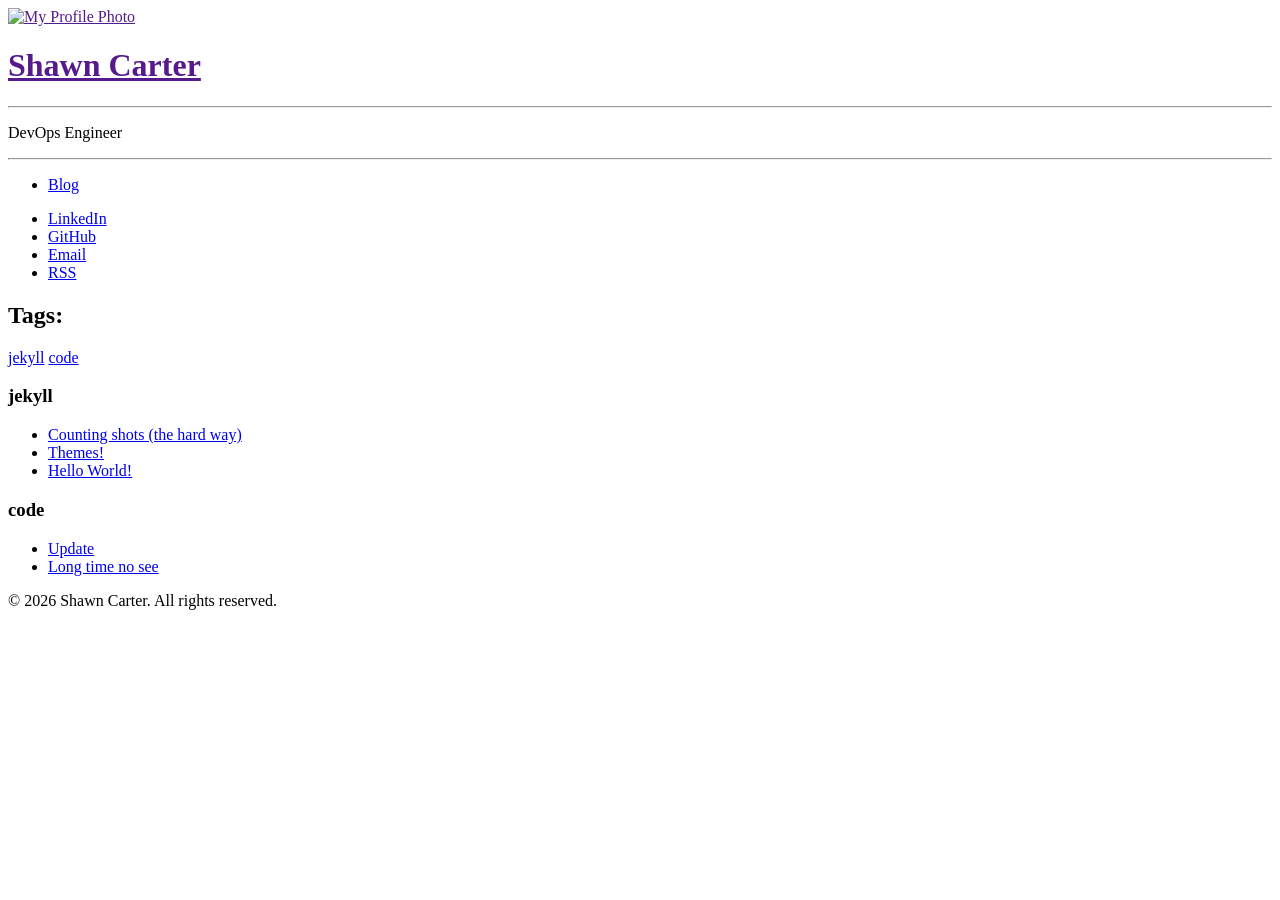
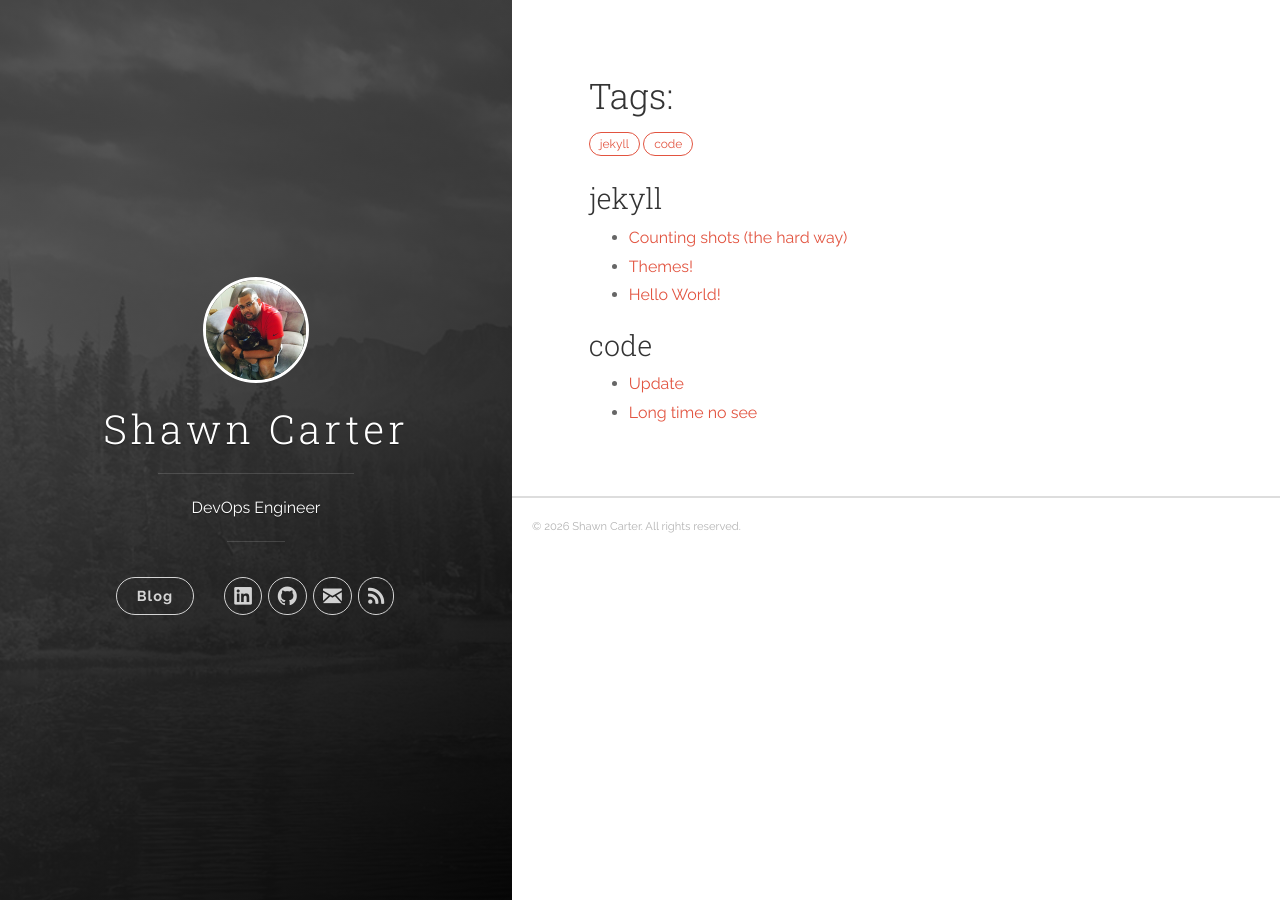
Before and after one commit to darkmagi2/darkmagi2.github.io, a Jekyll site: the page built from tags.md, in a window 1280 px wide. Built offline with Jekyll 4.4.1, drawn with Linux system fonts in a browser that asks for light colours; nearby versions of some CDN libraries.

Commit message:
Update links in HTML templates to ensure proper base URL handling, enhancing navigation and resource loading across the site.

```diff
--- a/_includes/footer.html
+++ b/_includes/footer.html
@@ -3,7 +3,7 @@
 </footer>
 
 <script type="text/javascript" src="https://ajax.googleapis.com/ajax/libs/jquery/1.11.3/jquery.min.js"></script>
-<script type="text/javascript" src="{{ "js/main.js" | prepend: site.baseurl }}"></script>
+<script type="text/javascript" src="{{ "/js/main.js" | prepend: site.baseurl }}"></script>
 {% if site.google_analytics and jekyll.environment != "development" %}
 <script>
   (function(i,s,o,g,r,a,m){i['GoogleAnalyticsObject']=r;i[r]=i[r]||function(){
--- a/_includes/head.html
+++ b/_includes/head.html
@@ -20,27 +20,27 @@
   <meta property="og:title" content="{{ site.title }}">
   <meta property="og:description" content="{{ site.description }}">
 
-  <link rel="apple-touch-icon" sizes="57x57" href="{{ "images/favicons/apple-touch-icon-57x57.png" | prepend: site.baseurl }}">
-  <link rel="apple-touch-icon" sizes="60x60" href="{{ "images/favicons/apple-touch-icon-60x60.png" | prepend: site.baseurl }}">
-  <link rel="apple-touch-icon" sizes="72x72" href="{{ "images/favicons/apple-touch-icon-72x72.png" | prepend: site.baseurl }}">
-  <link rel="apple-touch-icon" sizes="76x76" href="{{ "images/favicons/apple-touch-icon-76x76.png" | prepend: site.baseurl }}">
-  <link rel="apple-touch-icon" sizes="114x114" href="{{ "images/favicons/apple-touch-icon-114x114.png" | prepend: site.baseurl }}">
-  <link rel="apple-touch-icon" sizes="120x120" href="{{ "images/favicons/apple-touch-icon-120x120.png" | prepend: site.baseurl }}">
-  <link rel="apple-touch-icon" sizes="144x144" href="{{ "images/favicons/apple-touch-icon-144x144.png" | prepend: site.baseurl }}">
-  <link rel="apple-touch-icon" sizes="152x152" href="{{ "images/favicons/apple-touch-icon-152x152.png" | prepend: site.baseurl }}">
-  <link rel="apple-touch-icon" sizes="180x180" href="{{ "images/favicons/apple-touch-icon-180x180.png" | prepend: site.baseurl }}">
-  <link rel="icon" type="image/png" href="{{ "images/favicons/favicon-32x32.png" | prepend: site.baseurl }}" sizes="32x32">
-  <link rel="icon" type="image/png" href="{{ "images/favicons/favicon-194x194.png" | prepend: site.baseurl }}" sizes="194x194">
-  <link rel="icon" type="image/png" href="{{ "images/favicons/favicon-96x96.png" | prepend: site.baseurl }}" sizes="96x96">
-  <link rel="icon" type="image/png" href="{{ "images/favicons/android-chrome-192x192.png" | prepend: site.baseurl }}" sizes="192x192">
-  <link rel="icon" type="image/png" href="{{ "images/favicons/favicon-16x16.png" | prepend: site.baseurl }}" sizes="16x16">
-  <link rel="manifest" href="{{ "images/favicons/manifest.json" | prepend: site.baseurl }}">
-  <link rel="shortcut icon" href="{{ "images/favicons/favicon.ico" | prepend: site.baseurl }}">
+  <link rel="apple-touch-icon" sizes="57x57" href="{{ "/images/favicons/apple-touch-icon-57x57.png" | prepend: site.baseurl }}">
+  <link rel="apple-touch-icon" sizes="60x60" href="{{ "/images/favicons/apple-touch-icon-60x60.png" | prepend: site.baseurl }}">
+  <link rel="apple-touch-icon" sizes="72x72" href="{{ "/images/favicons/apple-touch-icon-72x72.png" | prepend: site.baseurl }}">
+  <link rel="apple-touch-icon" sizes="76x76" href="{{ "/images/favicons/apple-touch-icon-76x76.png" | prepend: site.baseurl }}">
+  <link rel="apple-touch-icon" sizes="114x114" href="{{ "/images/favicons/apple-touch-icon-114x114.png" | prepend: site.baseurl }}">
+  <link rel="apple-touch-icon" sizes="120x120" href="{{ "/images/favicons/apple-touch-icon-120x120.png" | prepend: site.baseurl }}">
+  <link rel="apple-touch-icon" sizes="144x144" href="{{ "/images/favicons/apple-touch-icon-144x144.png" | prepend: site.baseurl }}">
+  <link rel="apple-touch-icon" sizes="152x152" href="{{ "/images/favicons/apple-touch-icon-152x152.png" | prepend: site.baseurl }}">
+  <link rel="apple-touch-icon" sizes="180x180" href="{{ "/images/favicons/apple-touch-icon-180x180.png" | prepend: site.baseurl }}">
+  <link rel="icon" type="image/png" href="{{ "/images/favicons/favicon-32x32.png" | prepend: site.baseurl }}" sizes="32x32">
+  <link rel="icon" type="image/png" href="{{ "/images/favicons/favicon-194x194.png" | prepend: site.baseurl }}" sizes="194x194">
+  <link rel="icon" type="image/png" href="{{ "/images/favicons/favicon-96x96.png" | prepend: site.baseurl }}" sizes="96x96">
+  <link rel="icon" type="image/png" href="{{ "/images/favicons/android-chrome-192x192.png" | prepend: site.baseurl }}" sizes="192x192">
+  <link rel="icon" type="image/png" href="{{ "/images/favicons/favicon-16x16.png" | prepend: site.baseurl }}" sizes="16x16">
+  <link rel="manifest" href="{{ "/images/favicons/manifest.json" | prepend: site.baseurl }}">
+  <link rel="shortcut icon" href="{{ "/images/favicons/favicon.ico" | prepend: site.baseurl }}">
   <meta name="msapplication-TileColor" content="#ffc40d">
-  <meta name="msapplication-TileImage" content="{{ "images/favicons/mstile-144x144.png" | prepend: site.baseurl }}">
+  <meta name="msapplication-TileImage" content="{{ "/images/favicons/mstile-144x144.png" | prepend: site.baseurl }}">
   <meta name="theme-color" content="#ffffff">
 
-  <link rel="stylesheet" href="{{ "css/main.css" | prepend: site.baseurl }}">
+  <link rel="stylesheet" href="{{ "/css/main.css" | prepend: site.baseurl }}">
   <link rel="canonical" href="{{ page.url | replace:'index.html','' | prepend: site.baseurl | prepend: site.url }}">
-  <link rel="alternate" type="application/rss+xml" title="{{ site.title }}" href="{{ site.baseurl }}feed.xml">
+  <link rel="alternate" type="application/rss+xml" title="{{ site.title }}" href="{{ "/feed.xml" | prepend: site.baseurl }}">
 </head>
--- a/_includes/header.html
+++ b/_includes/header.html
@@ -3,13 +3,13 @@
   <i class="icon icon-x-circle btn-mobile-close__icon hidden"></i>
 </span>
 
-<header class="panel-cover" style="background-image: url({{ "images/cover.jpg" | prepend: site.baseurl }})">
+<header class="panel-cover" style="background-image: url({{ "/images/cover.jpg" | prepend: site.baseurl }})">
   <div class="panel-main">
 
     <div class="panel-main__inner panel-inverted">
     <div class="panel-main__content">
-        <a href="{{ site.baseurl }}" title="link to home of {{ site.title }}">
-          <img src="{{ "images/profile.jpg" | prepend: site.baseurl }}" class="user-image" alt="My Profile Photo">
+        <a href="{{ "/" | prepend: site.baseurl }}" title="link to home of {{ site.title }}">
+          <img src="{{ "/images/profile.jpg" | prepend: site.baseurl }}" class="user-image" alt="My Profile Photo">
           <h1 class="panel-cover__title panel-title">{{ site.title }}</h1>
         </a>
         <hr class="panel-cover__divider">
@@ -20,7 +20,7 @@
 
           <nav class="cover-navigation cover-navigation--primary">
             <ul class="navigation">
-              <li class="navigation__item"><a href="{{ site.baseurl }}#blog" title="link to {{ site.title }} blog" class="blog-button">Blog</a></li>
+              <li class="navigation__item"><a href="{{ "/#blog" | prepend: site.baseurl }}" title="link to {{ site.title }} blog" class="blog-button">Blog</a></li>
             </ul>
           </nav>
 
@@ -79,7 +79,7 @@
 
             <!-- RSS -->
             <li class="navigation__item">
-              <a href="{{ "feed.xml" | prepend: site.baseurl }}" title="Subscribe" target="_blank">
+              <a href="{{ "/feed.xml" | prepend: site.baseurl }}" title="Subscribe" target="_blank">
                 <i class="icon icon-rss"></i>
                 <span class="label">RSS</span>
               </a>
--- a/_includes/pagination.html
+++ b/_includes/pagination.html
@@ -1,15 +1,15 @@
 <nav class="pagination" role="navigation">
   {% if paginator.previous_page %}
     {% if paginator.previous_page == 1 %}
-      <a rel="prev" class="posts newer btn small" href="{{ "#blog" | prepend: site.baseurl }}" title="Previous Page">← Newer Posts</a>
+      <a rel="prev" class="posts newer btn small" href="{{ "/#blog" | prepend: site.baseurl }}" title="Previous Page">← Newer Posts</a>
     {% else %}
-      <a rel="prev" class="posts newer btn small" href="{{ site.baseurl }}page{{ paginator.previous_page }}/">← Newer Posts</a>
+      <a rel="prev" class="posts newer btn small" href="{{ "/page" | prepend: site.baseurl }}{{ paginator.previous_page }}/">← Newer Posts</a>
     {% endif %}
   {% endif %}
 
   <span class="pagination__page-number">Page {{ paginator.page}} of {{ paginator.total_pages}}</span>
 
   {% if paginator.next_page %}
-    <a rel="next" class="posts older btn small" href="{{ site.baseurl }}page{{ paginator.next_page }}/">Older Posts →</a>
+    <a rel="next" class="posts older btn small" href="{{ "/page" | prepend: site.baseurl }}{{ paginator.next_page }}/">Older Posts →</a>
   {% endif %}
 </nav>
--- a/_layouts/post.html
+++ b/_layouts/post.html
@@ -4,7 +4,7 @@ layout: default
 <article class="post-container post-container--single">
   <header class="post-header">
     <div class="post-meta">
-      <time datetime="{{ page.date | date: "%-d %b %Y" }}" class="post-meta__date date">{{ page.date | date: "%-d %b %Y" }}</time> &#8226; <span class="post-meta__tags">on {% for tag in page.tags %}<a href="{{ site.baseurl }}tags/#{{ tag }}">{{ tag }}</a> {% endfor %}</span>
+      <time datetime="{{ page.date | date: "%-d %b %Y" }}" class="post-meta__date date">{{ page.date | date: "%-d %b %Y" }}</time> &#8226; <span class="post-meta__tags">on {% for tag in page.tags %}<a href="{{ "/tags/#" | prepend: site.baseurl }}{{ tag }}">{{ tag }}</a> {% endfor %}</span>
     </div>
     <h1 class="post-title">{{ page.title }}</h1>
   </header>
--- a/index.html
+++ b/index.html
@@ -7,9 +7,9 @@ layout: default
   <ol class="post-list">
     {% for post in paginator.posts %}
       <li>
-        <h2 class="post-list__post-title post-title"><a href="{{ site.baseurl }}{{ post.url | remove_first: '/' }}" title="{{ post.title }}">{{ post.title }}</a></h2>
+        <h2 class="post-list__post-title post-title"><a href="{{ post.url | prepend: site.baseurl }}" title="{{ post.title }}">{{ post.title }}</a></h2>
         <p class="excerpt">{{ post.excerpt | remove: '<p>' | remove: '</p>' }}&hellip;</p>
-        <div class="post-list__meta"><time datetime="{{ post.date | date: "%-d %b %Y" }}" class="post-list__meta--date date">{{ post.date | date: "%-d %b %Y" }}</time> &#8226; <span class="post-meta__tags">on {% for tag in post.tags %}<a href="{{ site.baseurl }}tags/#{{ tag }}">{{ tag }}</a> {% endfor %}</span></div>
+        <div class="post-list__meta"><time datetime="{{ post.date | date: "%-d %b %Y" }}" class="post-list__meta--date date">{{ post.date | date: "%-d %b %Y" }}</time> &#8226; <span class="post-meta__tags">on {% for tag in post.tags %}<a href="{{ "/tags/#" | prepend: site.baseurl }}{{ tag }}">{{ tag }}</a> {% endfor %}</span></div>
         <hr class="post-list__divider">
       </li>
     {% endfor %}
```
